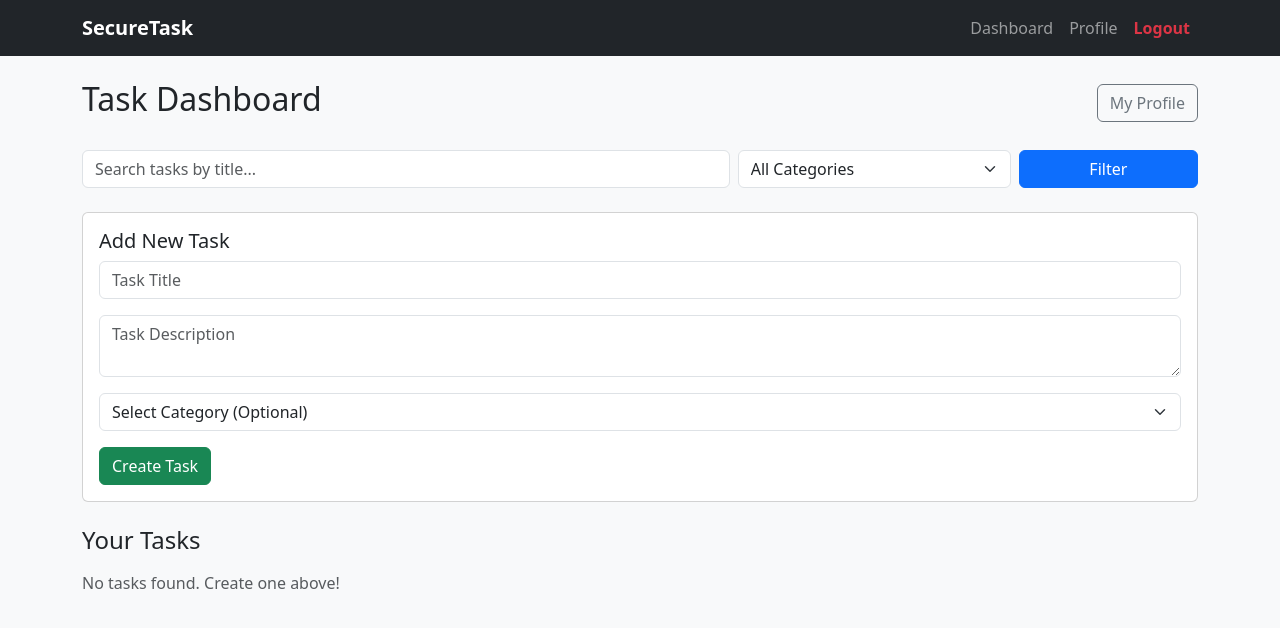
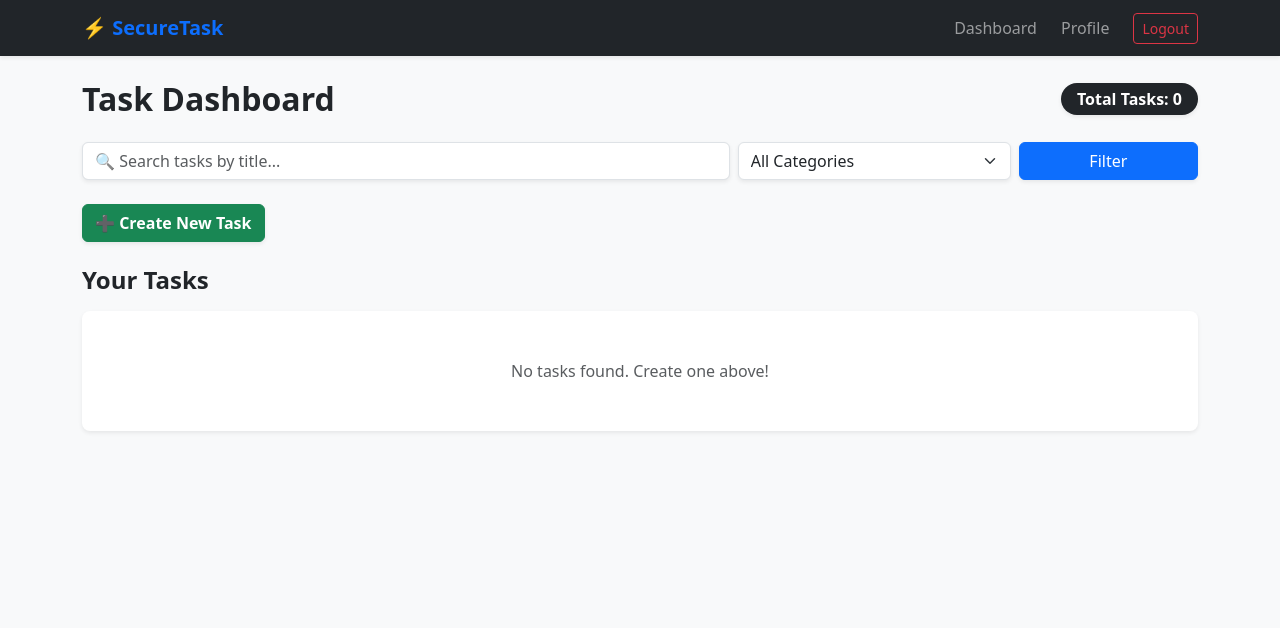
Before and after one commit to shreyagupta0306/securetask-project, a Flask app: page /dashboard in a window 1280 px wide. Shown: the top 628 px of the page. Run offline with Flask 3, Linux system fonts and the light colour scheme; the visitor is signed in with stand-in values (Sample User, id 1); some libraries are stand-ins or nearby versions.

Commit message:
Add route protection and UI interactivity to dashboard

```diff
--- a/app.py
+++ b/app.py
@@ -37,8 +37,10 @@ db.init_app(app)
 jwt = JWTManager(app)
 
 @app.route('/')
-def home():
-    return redirect(url_for('dashboard'))
+def index():
+    if 'user_id' in session:
+        return redirect(url_for('dashboard'))
+    return redirect(url_for('login'))
 
 # Updated /register to use bcrypt
 @app.route('/register', methods=['POST'])
@@ -108,6 +110,9 @@ def logout():
 
 @app.route('/dashboard', methods=['GET'])
 def dashboard():
+    if 'user_id' not in session:
+        return redirect(url_for('login'))
+
     search_query = request.args.get('q', '').strip()
     category_id = request.args.get('category', '').strip()
 
--- a/templates/base.html
+++ b/templates/base.html
@@ -7,20 +7,23 @@
     <link href="https://cdn.jsdelivr.net/npm/bootstrap@5.3.0/dist/css/bootstrap.min.css" rel="stylesheet">
 </head>
 <body class="bg-light">
-    <nav class="navbar navbar-expand-lg navbar-dark bg-dark mb-4">
-        <div class="container">
-            <a class="navbar-brand fw-bold" href="/">SecureTask</a>
-            <div class="navbar-nav ms-auto">
-                <a class="nav-link" href="/dashboard">Dashboard</a>
-                <a class="nav-link" href="/profile">Profile</a>
-                <a class="nav-link text-danger fw-bold" href="/logout">Logout</a>
-            </div>
+    <nav class="navbar navbar-expand-lg navbar-dark bg-dark shadow-sm mb-4">
+    <div class="container">
+        <a class="navbar-brand fw-bold text-primary" href="/">
+            ⚡ SecureTask
+        </a>
+        <div class="navbar-nav ms-auto align-items-center gap-2">
+            <a class="nav-link" href="/dashboard">Dashboard</a>
+            <a class="nav-link" href="/profile">Profile</a>
+            <a class="btn btn-outline-danger btn-sm ms-2" href="/logout">Logout</a>
         </div>
-    </nav>
+    </div>
+</nav>
 
     <div class="container">
         {% block content %}
         {% endblock %}
     </div>
+    <script src="https://cdn.jsdelivr.net/npm/bootstrap@5.3.0/dist/js/bootstrap.bundle.min.js"></script>
 </body>
 </html>
--- a/templates/dashboard.html
+++ b/templates/dashboard.html
@@ -2,17 +2,19 @@
 
 {% block content %}
 <div class="d-flex justify-content-between align-items-center mb-4">
-    <h2>Task Dashboard</h2>
-    <a href="/profile" class="btn btn-outline-secondary">My Profile</a>
+    <h2 class="fw-bold mb-0">Task Dashboard</h2>
+    <span class="badge bg-dark text-white fs-6 px-3 py-2 rounded-pill shadow-sm">
+        Total Tasks: {{ tasks | length if tasks else 0 }}
+    </span>
 </div>
 
 <!-- Search & Filter Bar -->
 <form method="GET" action="/dashboard" class="row g-2 mb-4">
     <div class="col-md-7">
-        <input type="text" name="q" class="form-control" placeholder="Search tasks by title...">
+        <input type="text" name="q" class="form-control shadow-sm" placeholder="🔍 Search tasks by title...">
     </div>
     <div class="col-md-3">
-        <select name="category" class="form-select">
+        <select name="category" class="form-select shadow-sm">
             <option value="">All Categories</option>
             {% for cat in categories %}
             <option value="{{ cat.id }}">{{ cat.name }}</option>
@@ -20,14 +22,19 @@
         </select>
     </div>
     <div class="col-md-2">
-        <button type="submit" class="btn btn-primary w-100">Filter</button>
+        <button type="submit" class="btn btn-primary w-100 shadow-sm">Filter</button>
     </div>
 </form>
 
-<!-- Add New Task Form -->
-<div class="card mb-4">
-    <div class="card-body">
-        <h5 class="card-title">Add New Task</h5>
+<!-- Add New Task Collapsible -->
+<div class="mb-4">
+    <button class="btn btn-success fw-semibold shadow-sm" type="button" data-bs-toggle="collapse" data-bs-target="#addTaskForm" aria-expanded="false" aria-controls="addTaskForm">
+        ➕ Create New Task
+    </button>
+
+    <div class="collapse mt-3" id="addTaskForm">
+        <div class="card card-body shadow-sm border-0 rounded-3">
+            <h5 class="card-title fw-bold mb-3">New Task Details</h5>
             <form method="POST" action="/task/create">
                 <input type="hidden" name="csrf_token" value="{{ csrf_token() }}">
                 <div class="mb-3">
@@ -44,28 +51,53 @@
                         {% endfor %}
                     </select>
                 </div>
-            <button type="submit" class="btn btn-success">Create Task</button>
+                <button type="submit" class="btn btn-primary">Submit Task</button>
             </form>
+        </div>
     </div>
 </div>
 
 <!-- Task List -->
-<h4 class="mb-3">Your Tasks</h4>
+<h4 class="mb-3 fw-bold">Your Tasks</h4>
 {% if tasks %}
-<div class="list-group">
+<div class="row g-3">
     {% for task in tasks %}
-    <div class="list-group-item d-flex justify-content-between align-items-center">
+    <div class="col-12">
+        <div class="card border-0 shadow-sm rounded-3">
+            <div class="card-body d-flex justify-content-between align-items-center">
                 <div>
-            <h5 class="mb-1">{{ task.title }}</h5>
-            <p class="mb-1 text-muted">{{ task.description }}</p>
+                    <h5 class="card-title fw-semibold mb-1">{{ task.title }}</h5>
+                    <p class="card-text text-muted mb-0 small">{{ task.description or 'No description provided.' }}</p>
                 </div>
                 {% if task.category %}
-        <span class="badge bg-info text-dark">{{ task.category.name }}</span>
+                <span class="badge bg-primary-subtle text-primary border border-primary-subtle px-3 py-2 rounded-pill">
+                    {{ task.category.name }}
+                </span>
                 {% endif %}
+            </div>
+        </div>
     </div>
     {% endfor %}
 </div>
 {% else %}
-<p class="text-muted">No tasks found. Create one above!</p>
+<div class="text-center py-5 bg-white rounded-3 shadow-sm">
+    <p class="text-muted mb-0">No tasks found. Create one above!</p>
+</div>
 {% endif %}
+<script>
+    document.querySelector('input[name="q"]').addEventListener('input', function(e) {
+        const query = e.target.value.toLowerCase();
+        const taskCards = document.querySelectorAll('.list-group-item, .card');
+
+        taskCards.forEach(card => {
+            const title = card.querySelector('h5')?.textContent.toLowerCase() || '';
+            const desc = card.querySelector('p')?.textContent.toLowerCase() || '';
+            if (title.includes(query) || desc.includes(query)) {
+                card.style.display = '';
+            } else {
+                card.style.display = 'none';
+            }
+        });
+    });
+</script>
 {% endblock %}
```
Lines whose indentation alone changed are shown as unchanged.
